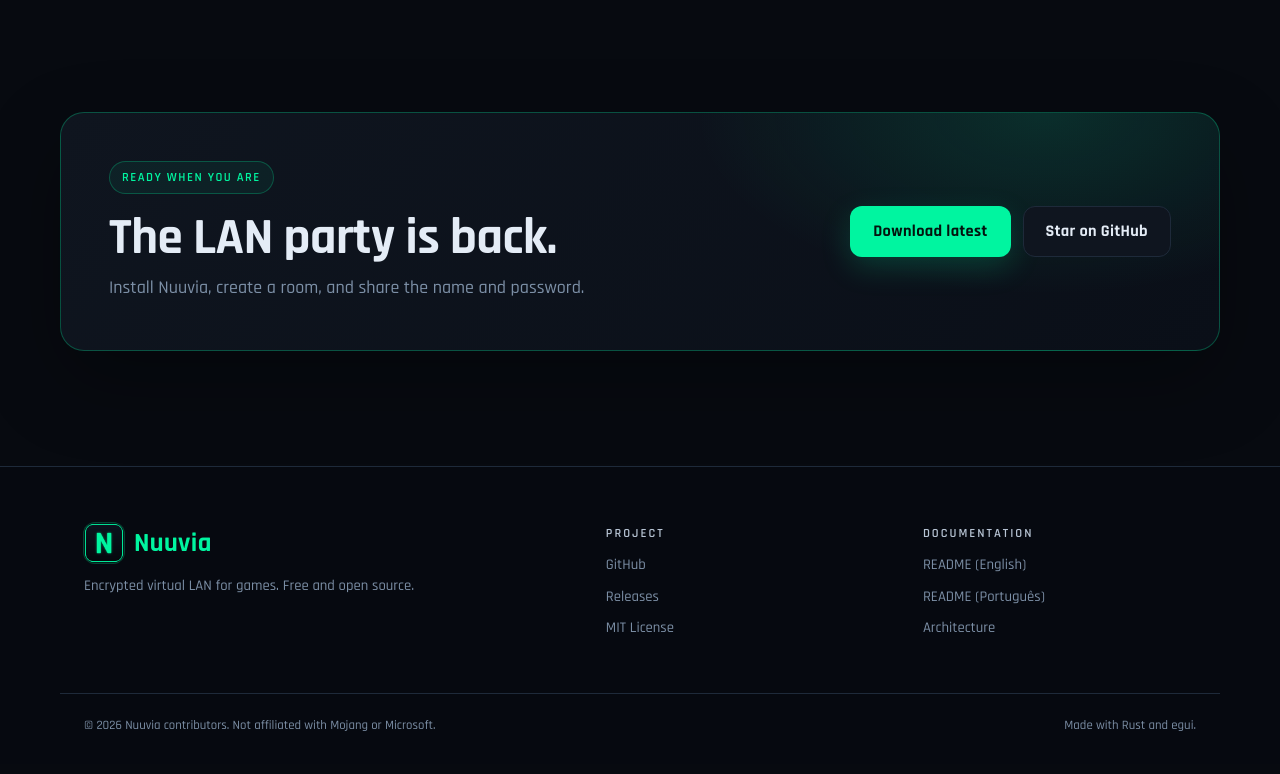
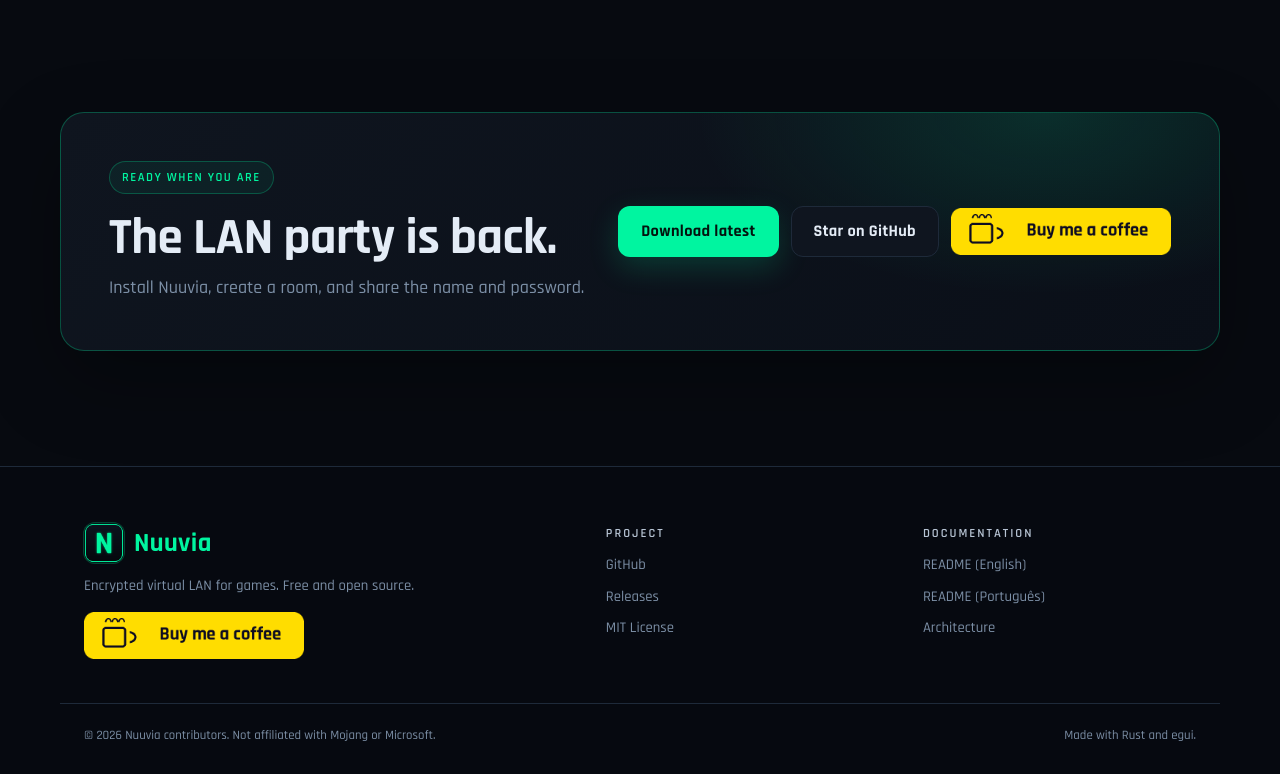
Before and after one commit to cesarzxk/nuuvia-vpn, a plain HTML site: page docs/index.html in a window 1280 px wide. Shown: the part 5139-5913 px from the top of the page. Drawn offline with Linux system fonts and the light colour scheme.

Commit message:
feat(site): add Buy Me a Coffee support links

```diff
--- a/docs/index.html
+++ b/docs/index.html
@@ -400,6 +400,9 @@
         <div class="cta-actions">
           <a class="btn btn-primary" href="https://github.com/cesarzxk/nuuvia-vpn/releases/latest" rel="noopener">Download latest</a>
           <a class="btn btn-secondary" href="https://github.com/cesarzxk/nuuvia-vpn" rel="noopener">Star on GitHub</a>
+          <a class="coffee-badge" href="https://buymeacoffee.com/cesarzxk" rel="noopener" aria-label="Buy me a coffee">
+            <img src="./assets/buy-me-a-coffee.png" width="220" height="47" alt="Buy me a coffee" loading="lazy" decoding="async">
+          </a>
         </div>
       </div>
     </section>
@@ -413,6 +416,9 @@
           <span class="brand-name">Nuuvia</span>
         </a>
         <p>Encrypted virtual LAN for games. Free and open source.</p>
+        <a class="coffee-badge footer-coffee" href="https://buymeacoffee.com/cesarzxk" rel="noopener" aria-label="Buy me a coffee">
+          <img src="./assets/buy-me-a-coffee.png" width="220" height="47" alt="Buy me a coffee" loading="lazy" decoding="async">
+        </a>
       </div>
       <nav aria-label="Project links">
         <h2>Project</h2>
```
